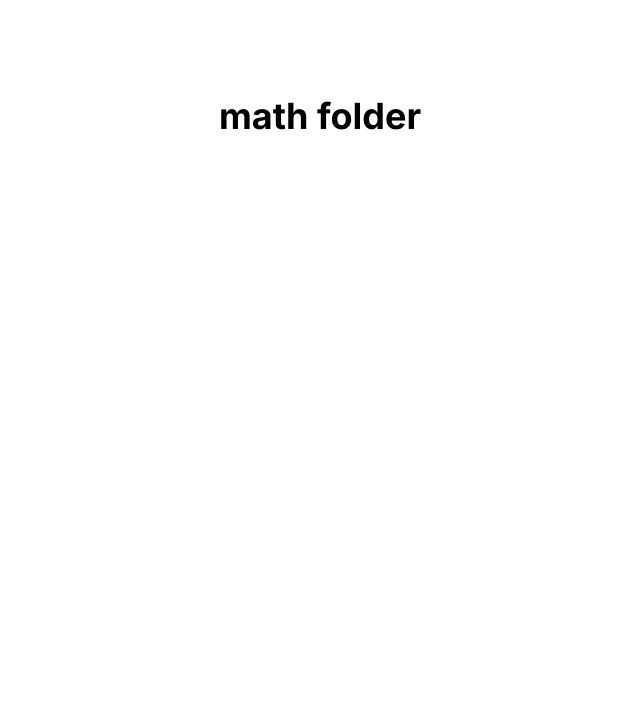
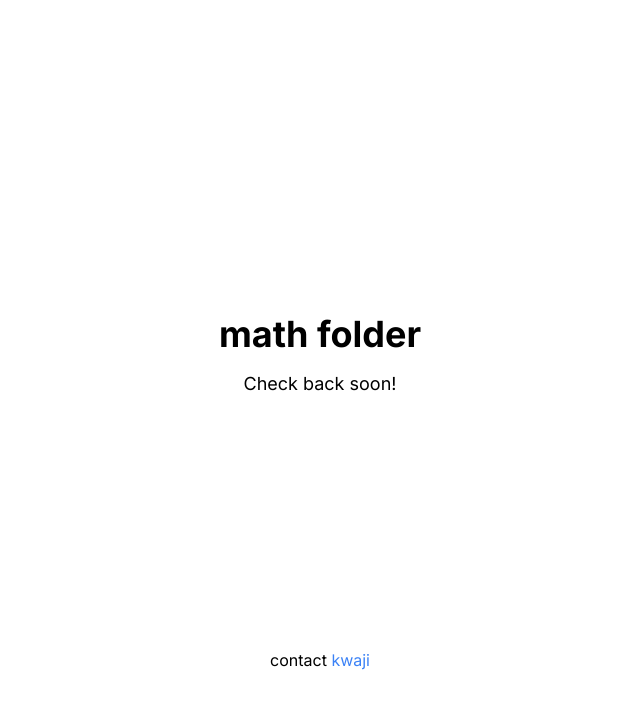
Before and after one commit to jarrensj/mathfolder, a Next.js app: page / in a window 1280 px wide. Shown: the top 708 px of the page, without its empty margins (320-960 px from the left). Built offline with nearby package versions, Linux system fonts and the light colour scheme.

Commit message:
make landing page, check back soon

```diff
--- a/app/page.tsx
+++ b/app/page.tsx
@@ -1,9 +1,23 @@
 import Image from "next/image";
+import Link from "next/link";
 
 export default function Home() {
   return (
-    <main className="flex min-h-screen flex-col items-center p-24">
-      <h1 className="text-4xl font-bold">math folder</h1>
-    </main>
+    <div className="flex flex-col items-center min-h-screen p-24">
+      <main className="flex flex-col items-center flex-grow justify-center">
+        <h1 className="text-4xl font-bold">math folder</h1>
+        <p className="text-lg mt-4">
+          Check back soon!
+        </p>
+      </main>
+      <footer className="mt-auto py-8">
+        <p>
+          contact{" "}
+          <Link href="https://kwaji.com" target="_blank" className="text-blue-500 hover:underline">
+              kwaji
+          </Link>
+        </p>
+      </footer>
+    </div>
   );
 }
```
